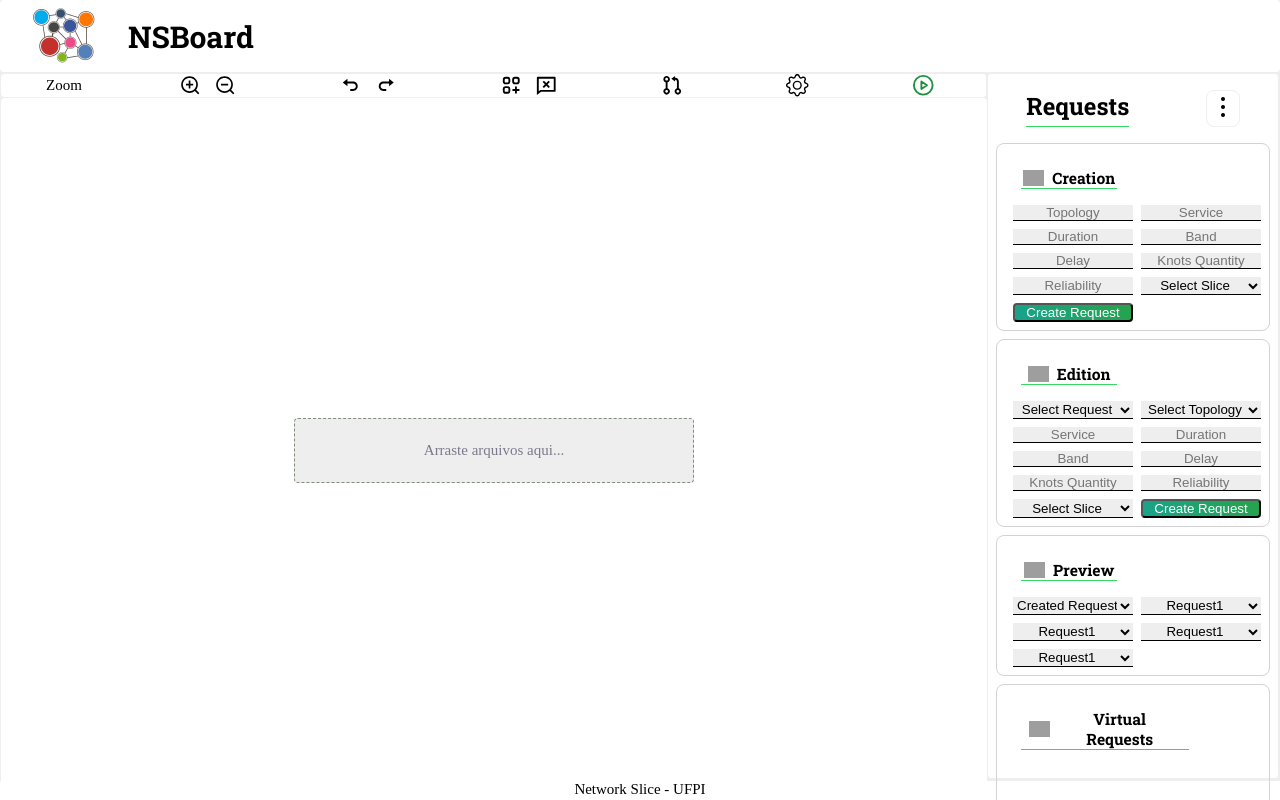
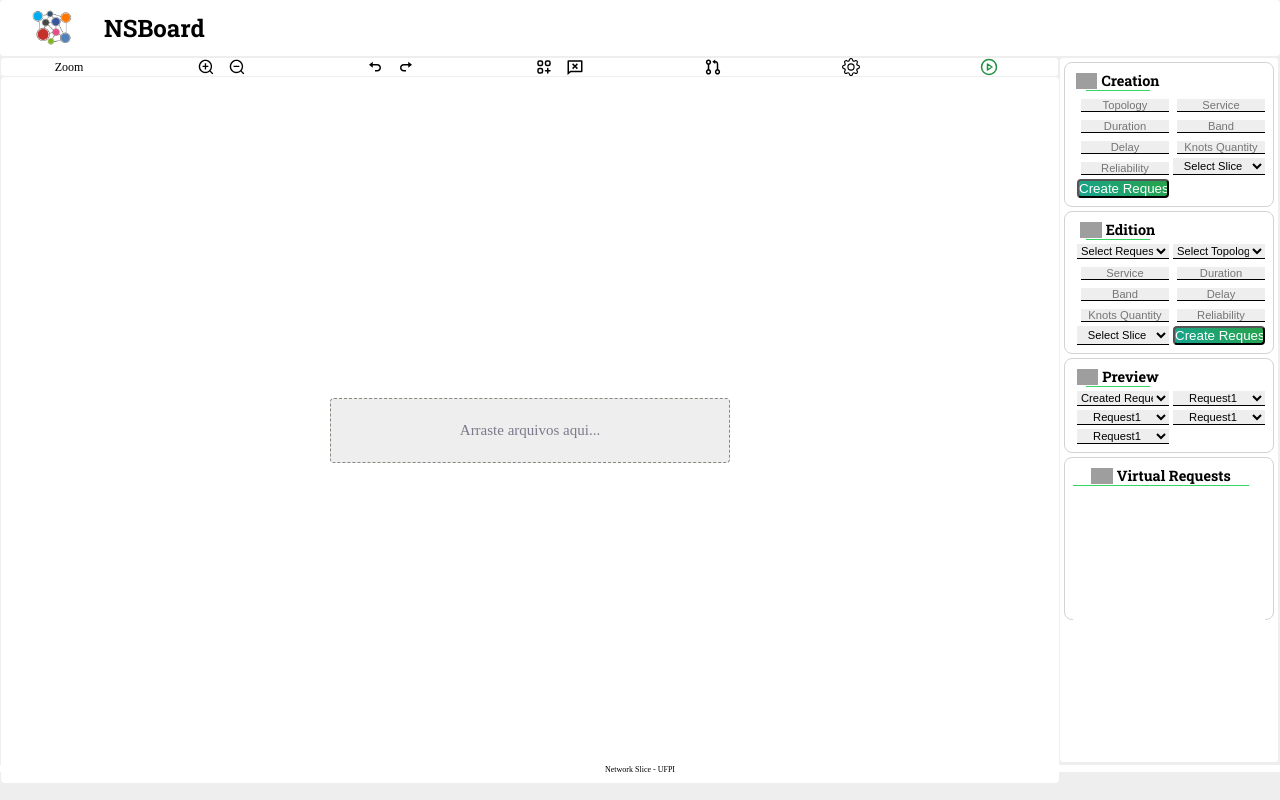
Before and after one commit to wellington-tinho/SBoard, a React (Create React App) app: page / in a window 1280 px wide. Shown: the top 800 px of the page. Built offline with nearby package versions, Linux system fonts and the light colour scheme; no server answers; grey boxes are pictures that could not be loaded.

Commit message:
✨ add ajustando tamanhos

```diff
--- a/src/components/Aside/index.tsx
+++ b/src/components/Aside/index.tsx
@@ -37,9 +37,6 @@ export function Aside({request}:any) {
         console.log('node',cy.$(`node[id = "${randNum}"]`).json());
         console.log('edge',cy.$(`edge[id = "e${randNum}"]`).json());
 
-        cy.animate({
-
-        }, { duration: 1000 });
           cy.style()
           .selector(`node[id = "${randNum}"]`)
           .style({'background-color': `${color}`})
@@ -86,7 +83,7 @@ export function Aside({request}:any) {
 
     const dataButton = window.document.getElementById(buttonVerInfo)
     if(window.document.getElementById(divVisible)?.getAttribute('style') === 'display: none;'){
-      window.document.getElementById(divVisible)?.setAttribute('style','display: flex; flex-direction: column; width: 14rem;')
+      window.document.getElementById(divVisible)?.setAttribute('style','display: flex;')
       if (dataButton !== null){
         dataButton.innerText = 'Enconder Info'
       }
@@ -110,8 +107,7 @@ export function Aside({request}:any) {
 
       ele.push(
             <li key={key}>
-                  <div
-                  style={{display: 'flex', alignItems: 'center', justifyContent: 'space-around', width: '14rem'}}>
+                <div>
                 <input
                   onChange={e => toggleCheckBoxRequest(e, request[key])}
                   defaultChecked={state.checked}
@@ -120,7 +116,6 @@ export function Aside({request}:any) {
                     <h4> Request {key} </h4>
                     <button
                       id={buttonVerInfo+key}
-                      style={{border: '1px solid #34D761', borderRadius:'0.25rem', marginTop: '.4rem'}}
                       onClick={() => VisibleDiv((divVisible + key),(buttonVerInfo+key))} >
                       Ver Info
                     </button>
@@ -148,12 +143,13 @@ export function Aside({request}:any) {
 
 
       setRequestMenu(
+
         <>
-          <button style={{width: '10.5rem'}} >
+          <button >
             <img src={openOption} alt="Abrir opção" />
             <h3 >Virtual Requests</h3>
           </button>
-          <ul style={{overflow: "scroll", height: "20rem"}} >
+          <ul>
             {ele}
           </ul>
         </>
@@ -298,12 +294,11 @@ export function Aside({request}:any) {
                   <option value="Request4"> Request5 </option>
                   <option value="RequestX"> RequestX </option>
                 </select>
-
               </div>
 
           </li>
 
-          <li style={{display: 'flex', flexDirection: 'column'}}>
+          <li className='request'>
               {requestMenu}
           </li>
 
--- a/src/components/Aside/styles.ts
+++ b/src/components/Aside/styles.ts
@@ -6,12 +6,12 @@ export const Container = styled.div`
   border-radius: 0.25rem;
 
   main{
-    margin-top: 1rem;
+    margin-top: 0.5rem;
     display: flex;
     justify-content: space-around;
 
     h2{
-      font-size: 1.5rem;
+      font-size: 1.3rem;
       border-bottom: 1px solid #34D761;
 
     }
@@ -19,6 +19,9 @@ export const Container = styled.div`
       border-radius: .5rem;
       border: 1px solid var(--background);
       background-color: transparent;
+      img{
+        height:1.5rem;
+      }
     }
   }
 
@@ -97,9 +100,151 @@ export const Container = styled.div`
             }
           }
         }
+        li.request{
+          height: 13.3rem;
+          background: #fff;
 
+          button{
+            margin: 1rem 1rem 0rem;
+            width:11rem;
+          }
+          ul{
+            height: 100%;
+            overflow-y: scroll;
+            background-color: #fff;
+            li{
+              div{
+                display: flex;
+                align-items: center;
+                justify-content: space-around;
+                width: 14rem;
+                input{
+                }
+                  h4{
+                    font-size: .8rem;
+                  }
+                  button{
+                    border: 1px solid #34D761;
+                    border-radius:0.25rem;
+                    margin-top: .5rem;
+                    font-size: .8rem;
+                    width: 6rem;
+                  }
+
+                }
+
+                .visible{
+                  flex-direction: column;
+                  font-size: .8rem;
+                }
+            }
+          }
+        }
 
       }
     }
 
+
+  @media (max-width: 1280px){
+      main{
+
+        display: none;
+
+        h2{
+          font-size: 1rem;
+        }
+
+        button{
+         img{
+           height: 1.5rem;
+          }
+        }
+      }
+
+    div{
+      ul{
+        padding: 0 .25rem;
+
+        li{
+          margin: .25rem 0 ;
+
+          button{
+            margin: 0 .8rem 0;
+            width: 4rem;
+
+            img {
+              height: 1rem;
+            }
+            h3{
+              font-size: 0.9rem;
+              padding-left: .25rem;
+            }
+          }
+
+          div {
+            grid-template-columns: 6rem 6rem;
+
+
+            input[type=text]{
+              font-size: .7rem;
+              :hover{
+                transition: 0.2s;
+                border-bottom: 1px solid #34D761;
+              }
+            }
+
+            select{
+              font-size: .7rem;
+              margin: 0.25rem 0 0 0.25rem;
+
+
+              :hover{
+                transition: 0.2s;
+                border-bottom: 1px solid #34D761;
+              }
+            }
+
+            input[type=submit]{
+              margin-top: 0.25rem;
+              margin-left: .25rem;
+              background: linear-gradient(45deg,#17A38E,#27A34A);
+              color: #fff;
+              border-radius: .25rem;
+              cursor: pointer;
+
+            }
+          }
+        }
+
+        li.request{
+          height: 10.2rem;
+          button{
+            margin: 0;
+          }
+          ul{
+            li{
+              div{
+                width: 10rem;
+                input{
+                }
+                  h4{
+                    font-size: .7rem;
+                  }
+                  button{
+                    font-size: .7rem;
+                    width: 4rem;
+                  }
+              }
+              .visible{
+                width: 7rem;
+                flex-direction: column;
+                width: 10rem;
+                font-size: .7rem;
+              }
+            }
+          }
+        }
+      }
+    }
+  }
 `
--- a/src/components/Footer/index.tsx
+++ b/src/components/Footer/index.tsx
@@ -2,13 +2,21 @@ import styled from "styled-components";
 
 const Container = styled.div`
   background-color: var(--bg);
-  height: 2.5vh;
+  height: 1vh;
   width: 100%;
   /* position: absolute; */
   bottom: 0;
   display: flex;
   justify-content:center;
   border-top: 1px solid var(--background);
+  font-size: .8rem;
+
+
+  @media (max-width: 1280px){
+    height: 1vh;
+    font-size: .5rem;
+    margin: 0;
+  }
 
 `
 
--- a/src/components/GraphArea/styles.ts
+++ b/src/components/GraphArea/styles.ts
@@ -12,6 +12,7 @@ export const NavOptions  = styled.nav`
     align-items: center;
     list-style: none;
     justify-content: space-around;
+    font-size: 80%;
     li{
       display: flex;
       align-items: center;
--- a/src/components/Header/styles.ts
+++ b/src/components/Header/styles.ts
@@ -6,11 +6,11 @@ background: var(--bg);
   display: flex;
   align-items: center;
   border-radius: 0.25rem;
-  height: 9vh;
+  height: 8vh;
 
 
   img{
-      height: 4rem;
+      height: 3.5rem;
       margin: 0 2rem;
   }
 
@@ -18,4 +18,15 @@ background: var(--bg);
     font: 5rem 'Roboto Slab', 600;
   }
 
+
+  @media (max-width: 1280px){
+    height: 7vh;
+    img{
+      height: 2.5rem;
+      margin: 0 2rem;
+    }
+   h1{
+     font-size: 1.5rem;
+   }
+  }
 `;
```
Also changed, not shown: 1 other file (tests, documents, lock files or other folders).
